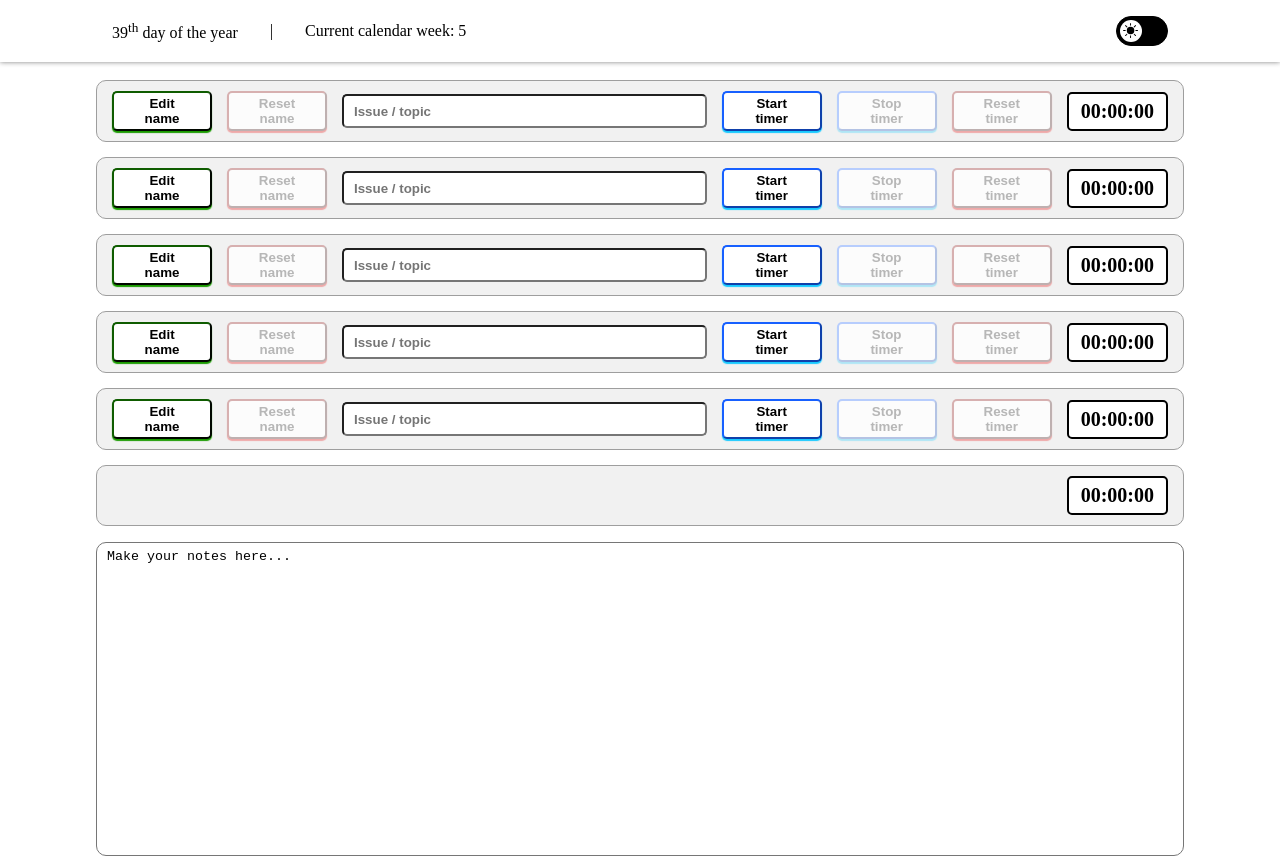
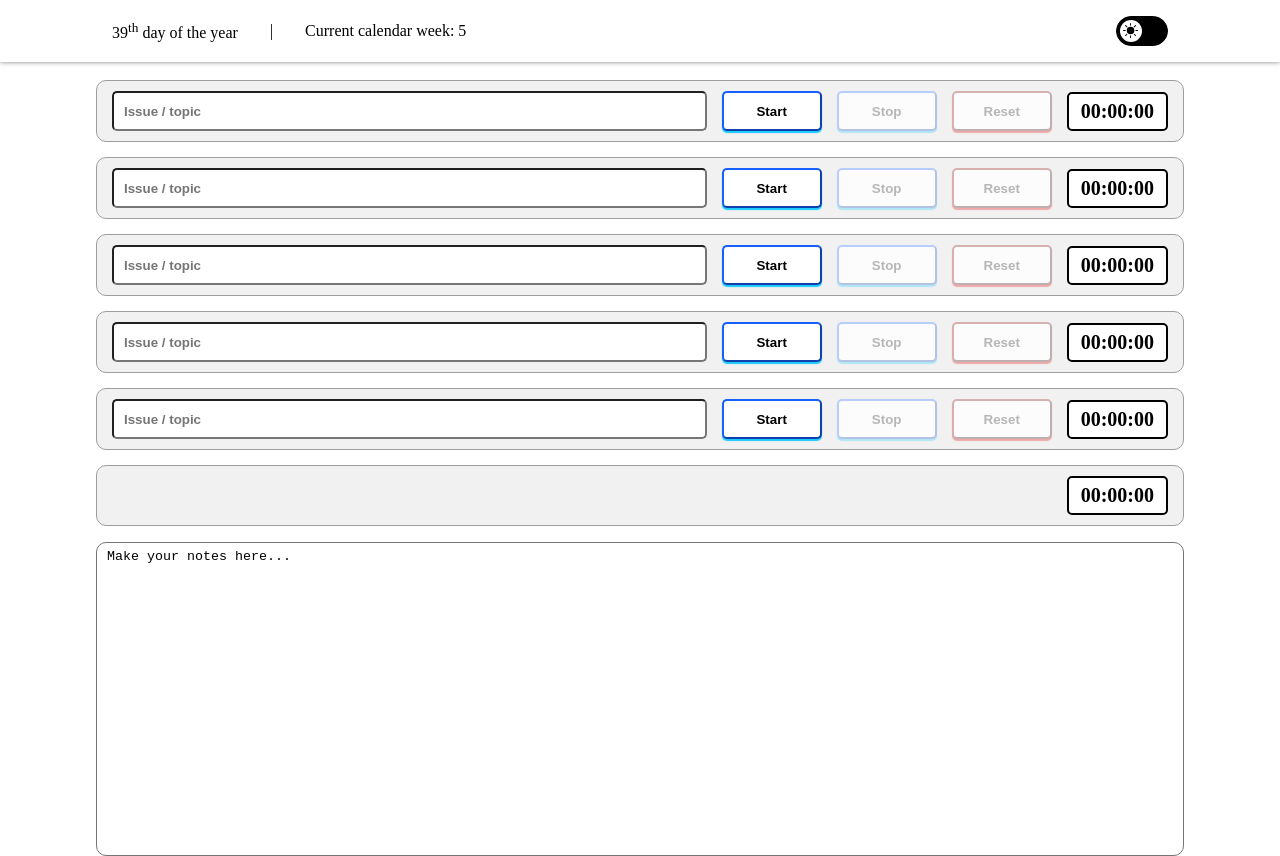
Before and after one commit to d-scho/vue-timer-app, a Vue app: page / in a window 1280 px wide. Built offline with nearby package versions, Linux system fonts and the light colour scheme.

Commit message:
Create inline name reset button

```diff
--- a/src/components/Timers.vue
+++ b/src/components/Timers.vue
@@ -32,7 +32,6 @@ for (let i = 1; i <= numberOfTimersWanted; i++) {
                 ? convertMillisecondsToReadableFormat(storedTimer.value)
                 : convertMillisecondsToReadableFormat(0),
         nameChangeDisabled: false,
-        inputReadOnly: storedTimer?.name && storedTimer.name.length > 0 ? true : false,
         startTimerDisabled: false,
         stopTimerDisabled: true,
         resetTimerDisabled: storedTimer?.value && storedTimer.value !== 0 ? false : true,
@@ -75,15 +74,7 @@ function resetTimer(timer: Timer) {
     setStoredTimers(timers.value.map(timer => ({ id: timer.id, name: timer.name, value: timer.value })));
 };
 
-function makeNameEditable(timer: Timer) {
-    timer.inputReadOnly = false;
-    // TODO: In any cases that try to find the element like this, try to pass the element to the method instead
-    if (timerRefs.value) (timerRefs.value as HTMLElement[]).find(el => el.id === String(timer.id))?.focus();
-    timer.nameChangeDisabled = true;
-};
-
 function confirmNameChange(timer: Timer) {
-    if (timer.name.length > 0) timer.inputReadOnly = true;
     timer.nameChangeDisabled = false;
     if (timerRefs.value) (timerRefs.value as HTMLElement[]).find(el => el.id === String(timer.id))?.blur();
     setStoredTimers(timers.value.map(timer => ({ id: timer.id, name: timer.name, value: timer.value })));
@@ -92,7 +83,6 @@ function confirmNameChange(timer: Timer) {
 function resetName(timer: Timer) {
     timer.name  = '';
     timer.nameChangeDisabled = false;
-    timer.inputReadOnly = false;
     setStoredTimers(timers.value.map(timer => ({ id: timer.id, name: timer.name, value: timer.value })));
 };
 </script>
@@ -100,37 +90,36 @@ function resetName(timer: Timer) {
 <template>
 	<div class="timers">
 		<div v-for="timer in timers" class="timer">
-			<button
-                class="edit-name"
-                @click="makeNameEditable(timer)"
-                :disabled="timer.nameChangeDisabled"
-            >
-                {{ Labels.EDIT_NAME }}
-            </button>
-
-			<button
-                class="reset-name"
-                @click="resetName(timer)"
-                :disabled="timer.name.
-                length === 0"
-            >
-                {{ Labels.RESET_NAME }}
-            </button>
-
+			<div class="timer-name-wrapper">
                 <input
-				class="text"
+                    class="timer-name"
                     type="text"
                     ref="timerRefs"
                     :id="String(timer.id)"
                     v-model.lazy="timer.name"
                     @keydown.enter="confirmNameChange(timer)"
                     @focusout="confirmNameChange(timer)"
-				:readonly="timer.inputReadOnly"
                     placeholder="Issue / topic"
                 >
+                <button
+                    v-if="timer.name.length > 0"
+                    class="timer-reset-name"
+                    @click="resetName(timer)"
+                    :disabled="timer.name.length === 0"
+                >
+                    <svg version="1.1" xmlns="http://www.w3.org/2000/svg" xmlns:xlink="http://www.w3.org/1999/xlink" viewBox="0 0 460.775 460.775" xml:space="preserve">
+                        <path d="M285.08,230.397L456.218,59.27c6.076-6.077,6.076-15.911,0-21.986L423.511,4.565c-2.913-2.911-6.866-4.55-10.992-4.55
+                            c-4.127,0-8.08,1.639-10.993,4.55l-171.138,171.14L59.25,4.565c-2.913-2.911-6.866-4.55-10.993-4.55
+                            c-4.126,0-8.08,1.639-10.992,4.55L4.558,37.284c-6.077,6.075-6.077,15.909,0,21.986l171.138,171.128L4.575,401.505
+                            c-6.074,6.077-6.074,15.911,0,21.986l32.709,32.719c2.911,2.911,6.865,4.55,10.992,4.55c4.127,0,8.08-1.639,10.994-4.55
+                            l171.117-171.12l171.118,171.12c2.913,2.911,6.866,4.55,10.993,4.55c4.128,0,8.081-1.639,10.992-4.55l32.709-32.719
+                            c6.074-6.075,6.074-15.909,0-21.986L285.08,230.397z"/>
+                    </svg>
+                </button>
+            </div>
 
 			<button
-                class="timer-control"
+                class="btn timer-control"
                 @click="startTimer(timer)"
                 :disabled="timer.startTimerDisabled"
             >
@@ -138,7 +127,7 @@ function resetName(timer: Timer) {
             </button>
 
 			<button
-                class="timer-control"
+                class="btn timer-control"
                 @click="stopTimer(timer)"
                 :disabled="timer.stopTimerDisabled"
             >
@@ -146,7 +135,7 @@ function resetName(timer: Timer) {
             </button>
 
 			<button
-                class="timer-control-reset"
+                class="btn timer-control-reset"
                 @click="resetTimer(timer)"
                 :disabled="timer.resetTimerDisabled"
             >
@@ -163,6 +152,12 @@ function resetName(timer: Timer) {
 </template>
 
 <style scoped lang="scss">
+
+.timers {
+	display: flex;
+	flex-direction: column;
+	gap: 15px;
+
     .timer {
         display: inline-flex;
         align-items: center;
@@ -172,60 +167,72 @@ function resetName(timer: Timer) {
         border: 1px solid rgb(158, 158, 158);
         border-radius: 10px;
         background-color: rgba(120, 120, 120, 0.1);
-}
 
-.timers {
-	display: flex;
-	flex-direction: column;
-	gap: 15px;
-}
+        .timer-name-wrapper {
+            position: relative;
+            flex: 1;
 
-input.text {
-	height: 34px;
+            input.timer-name {
+                height: 40px;
                 padding-inline: 10px;
                 border-radius: 5px;
                 min-width: 150px;
+                width: 100%;
                 font-weight: bold;
                 color: var(--input_color);
                 background-color: var(--input_bg-color);
                 flex-grow: 1;
+            }
 
-    &:read-only {
-        color: var(--input_read-only-color);
-        background-color: var(--input_read-only-bg-color);
-        cursor: not-allowed;
+            button.timer-reset-name {
+                cursor: pointer;
+                height: calc(100% - 16px);
+                width: 24px;
+                margin: 8px;
+                position: absolute;
+                top: -1px;
+                right: 0;
+                border: 1px solid rgb(131, 0, 0);
+                box-shadow: 0px 2px 1px 0 rgb(233, 0, 0);
+                border-radius: 5px;
+                background-color: white;
+
+                & > svg {
+                    height: 14px;
+                    width: 14px;
+                    display: block;
+                    margin: 0 auto;
+                    fill: black;;
+                }
             }
         }
 
-button {
+        button.btn {
             height: 40px;
             width: 100px;
             padding-inline: 20px;
-	border-radius: 5px;
-	cursor: pointer;
             border-radius: 5px;
             font-weight: bold;
             user-select: none;
             color: var(--button_color);
             background-color: var(--button_bg-color);
+            cursor: pointer;
 
             &:disabled {
                 cursor: not-allowed;
                 color: var(--button_disabled-color);
                 background-color: var(--button_disabled-bg-color);
-
             }
 
-    &.edit-name {
-        border-color:rgb(15, 92, 0);
-	    box-shadow: 0px 2px 1px 0 rgb(26, 155, 0);
+            &.timer-control {
+                border-color:rgb(23, 96, 255);
+                box-shadow: 0px 2px 1px 0 rgb(23, 201, 255);
 
                 &:disabled {
-            border-color:rgb(15, 92, 0, 0.3);
-	        box-shadow: 0px 2px 1px 0 rgb(26, 155, 0, 0.3);
+                    border-color: rgba(23, 96, 255, 0.3);
+                    box-shadow: 0px 2px 1px 0 rgba(23, 201, 255, 0.3);
                 }
             }
-
 
             &.reset-name,
             &.timer-control-reset {
@@ -235,16 +242,6 @@ button {
                 &:disabled {
                     border-color:rgb(131, 0, 0, 0.3);
                     box-shadow: 0px 2px 1px 0 rgb(233, 0, 0, 0.3);
-        }
-    }
-
-    &.timer-control {
-        border-color:rgb(23, 96, 255);
-	    box-shadow: 0px 2px 1px 0 rgb(23, 201, 255);
-
-        &:disabled {
-            border-color: rgba(23, 96, 255, 0.3);
-	        box-shadow: 0px 2px 1px 0 rgba(23, 201, 255, 0.3);
                 }
             }
         }
@@ -258,4 +255,6 @@ span {
             color: var(--counter-display_color);
             background-color: var(--counter-display_bg-color);
         }
+    }
+}
 </style>
--- a/src/composables/useDarkmode.ts
+++ b/src/composables/useDarkmode.ts
@@ -6,7 +6,7 @@ const body = document.querySelector('body');
 isDarkmodeEnabled.value ? body?.classList.add('darkmode') : body?.classList.remove('darkmode');
 watch(isDarkmodeEnabled, (value) => {
 	value ? body?.classList.add('darkmode') : body?.classList.remove('darkmode');
-})
+});
 
 export function useDarkmode() {
 	return {
--- a/src/composables/useLabels.ts
+++ b/src/composables/useLabels.ts
@@ -1,12 +1,10 @@
 export function useLabels() {
 	return {
 		Labels: {
-			START_TIMER: 'Start timer',
-			RESUME_TIMER: 'Resume timer',
-			STOP_TIMER: 'Stop timer',
-			RESET_TIMER: 'Reset timer',
-			EDIT_NAME: 'Edit name',
-			RESET_NAME: 'Reset name',
+			START_TIMER: 'Start',
+			RESUME_TIMER: 'Resume',
+			STOP_TIMER: 'Stop',
+			RESET_TIMER: 'Reset',
 			CURRENT_CALENDAR_WEEK: 'Current calendar week',
 			DAY_OF_THE_YEAR: 'Day of the year',
 			NOTES_EDITOR_PLACEHOLDER: 'Make your notes here...'
--- a/src/types/Timer.ts
+++ b/src/types/Timer.ts
@@ -5,7 +5,6 @@ export type Timer = {
 	display: string;
 	interval?: number;
 	nameChangeDisabled: boolean;
-	inputReadOnly: boolean;
 	startTimerDisabled: boolean;
 	stopTimerDisabled: boolean;
 	resetTimerDisabled: boolean;
```
Lines whose indentation alone changed are shown as unchanged.
